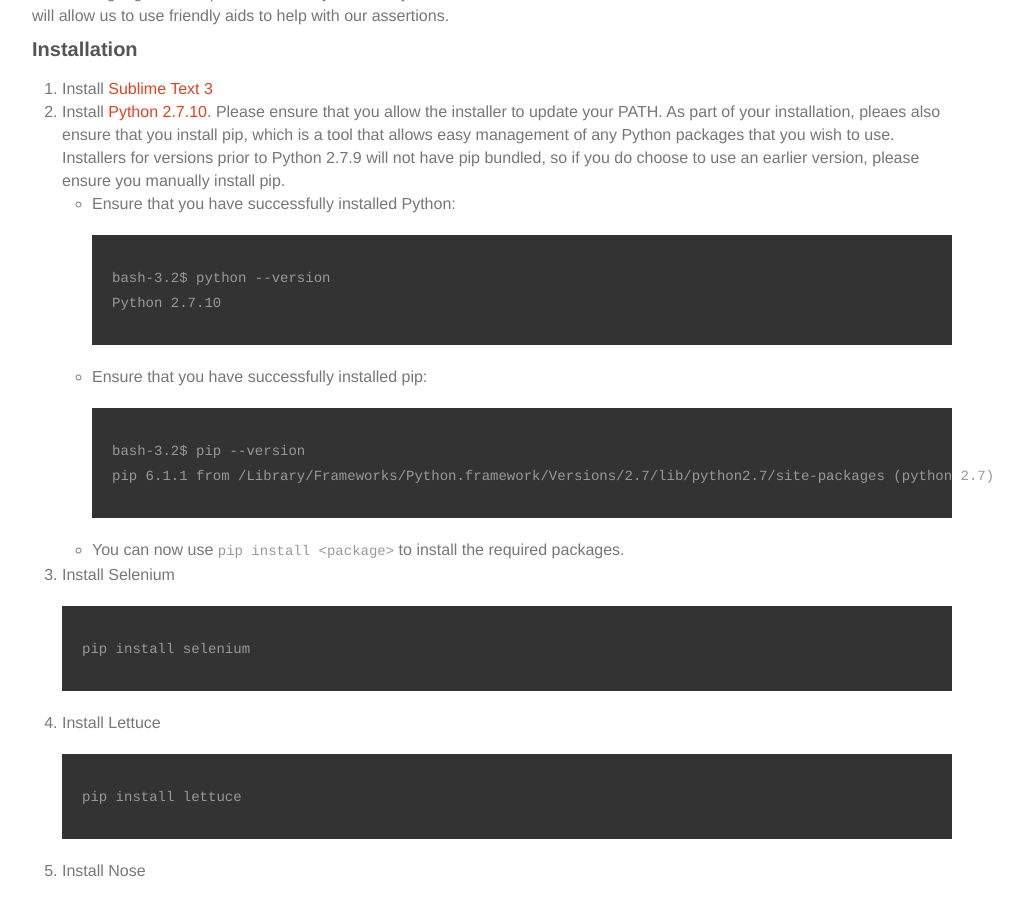
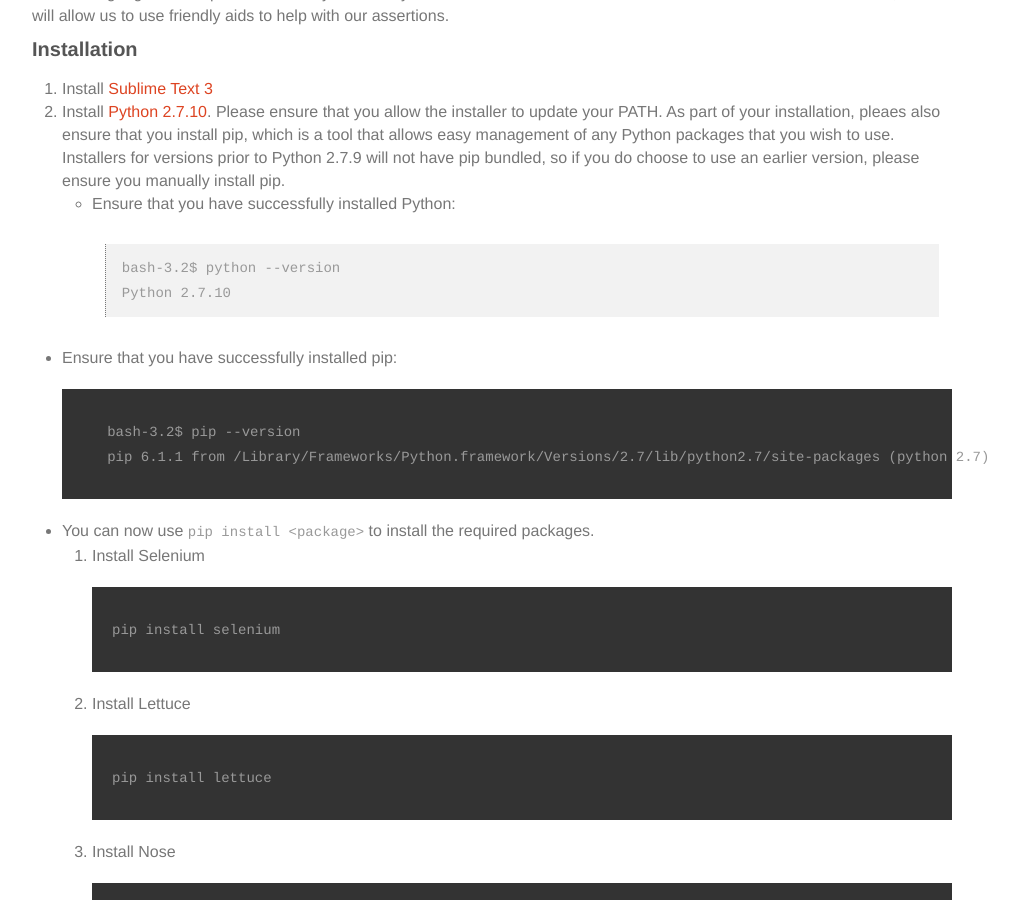
Before and after one commit to the-creative-tester/blog, a Jekyll site: the page built from _posts/2015-10-26-Python-Browser-Automation.md, in a window 1280 px wide and 900 px high, scrolled down 379 px. Shown: the whole window, without its empty margins (148-1171 px from the left). Built offline with Jekyll 4.4.1, drawn with Linux system fonts in a browser that asks for light colours; nearby versions of some CDN libraries.

````diff
--- a/_posts/2015-10-26-Python-Browser-Automation.md
+++ b/_posts/2015-10-26-Python-Browser-Automation.md
@@ -19,10 +19,9 @@ In this post, we will have a look at using [Selenium WebDriver](http://www.selen
 1. Install [Sublime Text 3](http://www.sublimetext.com/3)
 2. Install [Python 2.7.10](https://www.python.org/downloads/release/python-2710/).  Please ensure that you allow the installer to update your PATH.  As part of your installation, pleaes also ensure that you install pip, which is a tool that allows easy management of any Python packages that you wish to use.  Installers for versions prior to Python 2.7.9 will not have pip bundled, so if you do choose to use an earlier version, please ensure you manually install pip.
   * Ensure that you have successfully installed Python:
-   ```
-   bash-3.2$ python --version
-   Python 2.7.10
-   ```
+   > ```bash-3.2$ python --version```
+   > ```Python 2.7.10```
+
   * Ensure that you have successfully installed pip:
    ```
    bash-3.2$ pip --version
````
